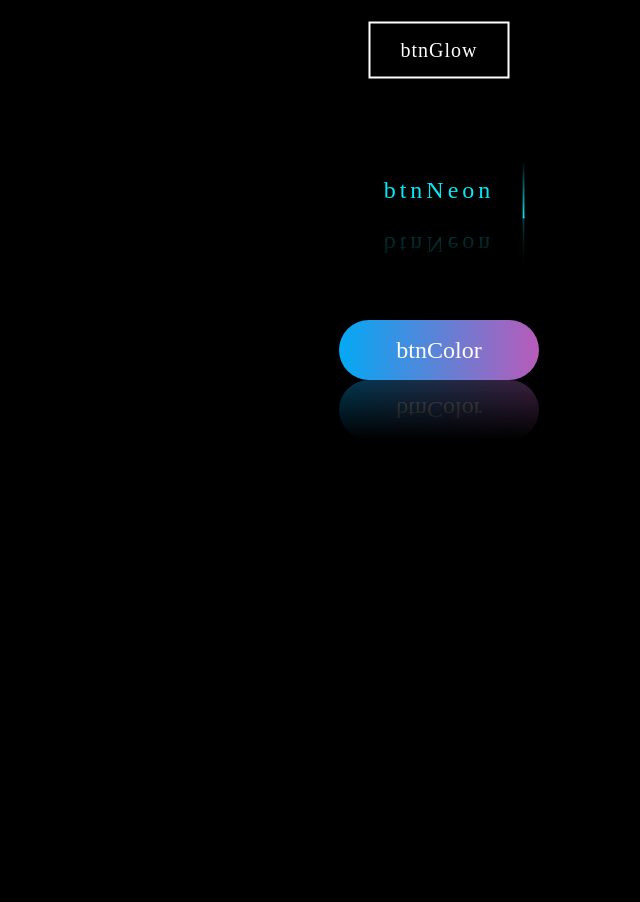
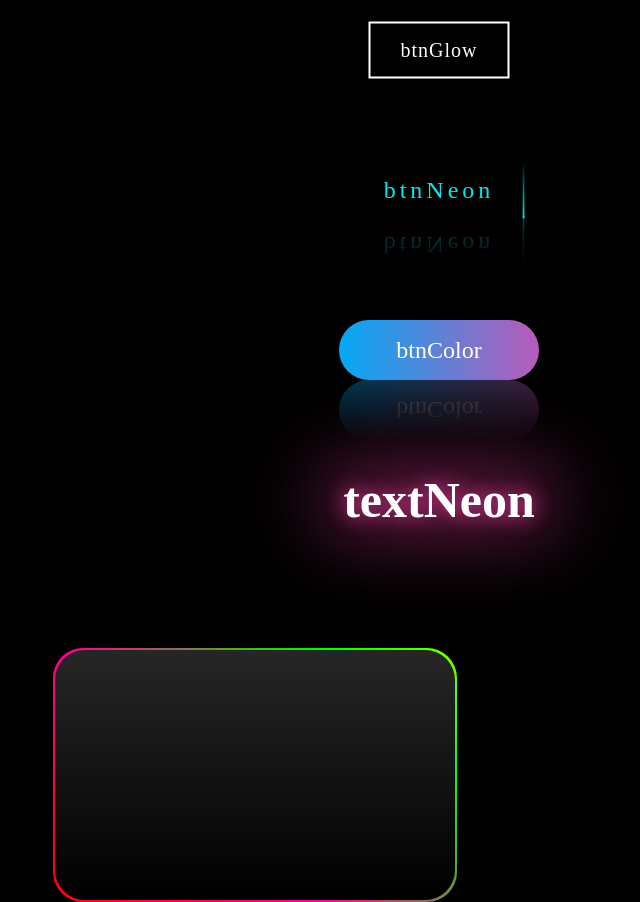
Before and after one commit to RadosavAntonio/cssButtonDesign, a plain HTML site: page index.html in a window 1280 px wide. Shown: the whole page, without its empty margins (201-841 px from the left). Before the commit the page ends 800 px from the top, so only its background shows below. Drawn offline with Linux system fonts and the light colour scheme.

Commit message:
v1.1 + neonText/colorAround

```diff
--- a/index.html
+++ b/index.html
@@ -13,13 +13,19 @@
 
 <body>
   <a href="#" class="btnGlow">btnGlow</a>
+
   <a href="#" class="btnNeon">
     <span></span>
     <span></span>
     <span></span>
     <span></span>
     btnNeon</a>
+
+  <a href="#" class="btnColor">btnColor</a>
+
+  <h2 class="neon" data-text="[textNeon]">textNeon</h2>
+
+    <div class="shadow"></div>
 </body>
-<a href="#" class="btnColor">btnColor</a>
 
 </html>
--- a/style.css
+++ b/style.css
@@ -153,3 +153,73 @@ a span:nth-child(4){
     background-position: 400%;
   }
 }
+
+.neon{
+  position: absolute;
+  top: 500px;
+  left: 50%;
+  transform: translate(-50%, -50%);
+  /* padding: 15px 30px; */
+  margin: 0;
+  padding: 0 20px;
+  color: #fff;
+  font-size: 50px;
+  text-shadow: 0 0 20px #f441a5;
+}
+.neon:after{
+  content: attr(text);
+  position: absolute;
+  top: 0;
+  left: 0;
+  padding: 0 20px;
+  z-index: -1;
+  color: #f441a5;
+  filter: blur(15px);
+}
+.neon:before{
+  content: '';
+  position: absolute;
+  top: 0;
+  left: 0;
+  width: 100%;
+  height: 100%;
+  background: #f441a5;
+  z-index: -2;
+  opacity: .5;
+  filter: blur(40px);
+}
+
+.shadow{
+  position: absolute;
+  top: 450px;
+  left: 20%;
+  margin: 200px auto 0;
+  width: 400px;
+  height: 250px;
+  background: linear-gradient(0deg, #000, #262626);
+  border-radius: 30px;
+}
+.shadow:before{
+  content: '';
+  position: absolute;
+  top: -2px;
+  left: -2px;
+  background: linear-gradient(45deg, #fb0094, #00ff00, #ffff00, #ff0000, #fb0094, #00ff00, #ffff00, #ff0000);
+  background-size: 400%;
+  width: calc(100% + 4px);
+  height: calc(100% + 4px);
+  z-index: -1;
+  animation: animate 20s linear infinite;
+  border-radius: 30px;
+}
+@keyframes animate{
+  0%{
+    background-position: 0 0;
+  }
+  50%{
+    background-position: 400% 0;
+  }
+  100%{
+    background-position: 0 0;
+  }
+}
```
